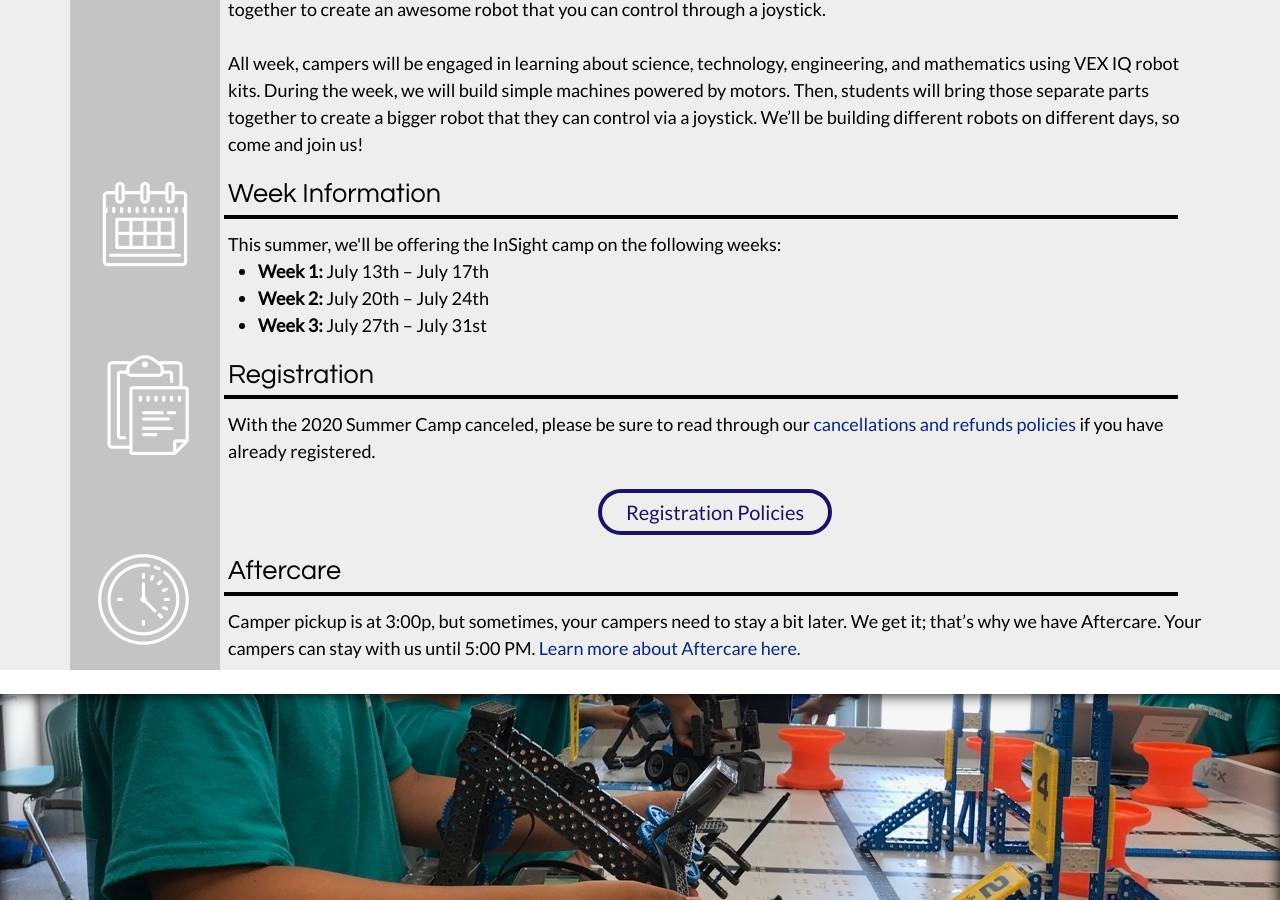
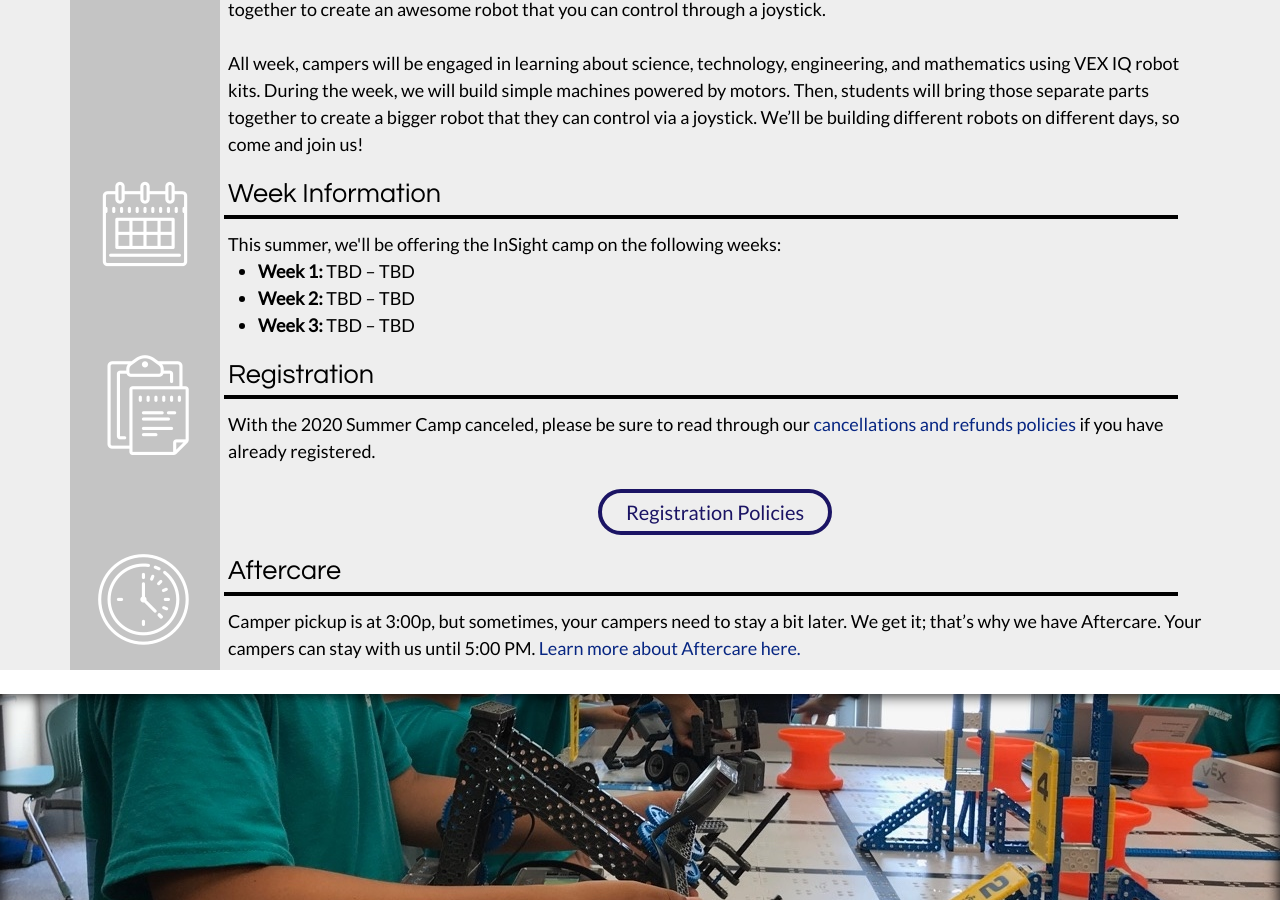
Before and after one commit to Team3128/camp, a Jekyll site: the page built from programs.html, in a window 1280 px wide and 900 px high, scrolled down 1414 px. Built offline with Jekyll 4.4.1, drawn with Linux system fonts in a browser that asks for light colours; nearby versions of some CDN libraries; some of the changed text lies outside the part shown.

Commit message:
changed dates/ when camp is held faq

```diff
--- a/_data/weeks.csv
+++ b/_data/weeks.csv
@@ -1,4 +1,4 @@
 name,insight_details,curiosity_details,opportunity_details,start_date,end_date,contact,email,number
-Week 1,,,,July 13th,July 17th,Christine Low,chris@team3128.org,
-Week 2,,,,July 20th,July 24th,Mary Snyder,mary@team3128.org,
-Week 3,,,,July 27th,July 31st,Christine Low and Mary Snyder,camp@team3128.org,
+Week 1,,,,TBD,TBD,Christine Low,chris@team3128.org,
+Week 2,,,,TBD,TBD,Mary Snyder,mary@team3128.org,
+Week 3,,,,TBD,TBD,Christine Low and Mary Snyder,camp@team3128.org,
```
Also changed, not shown: about.html (+1 -6 lines).
